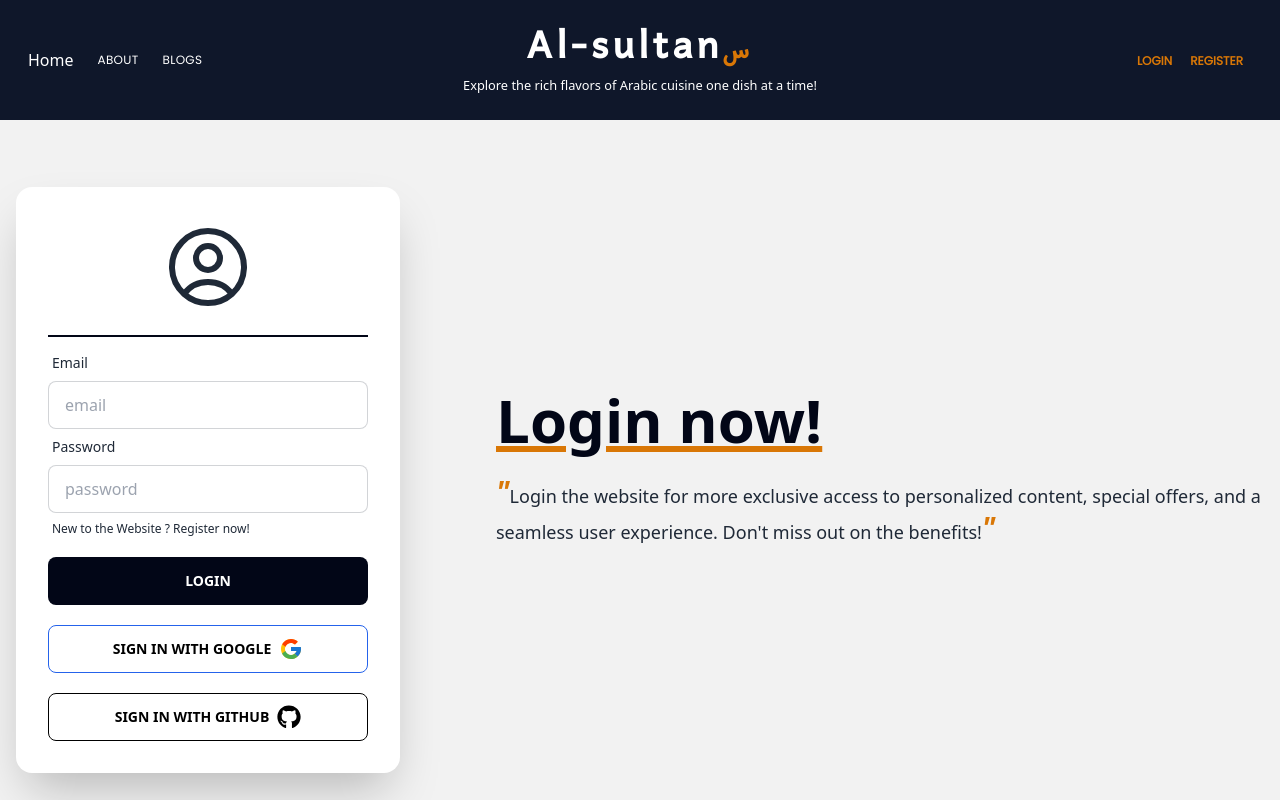
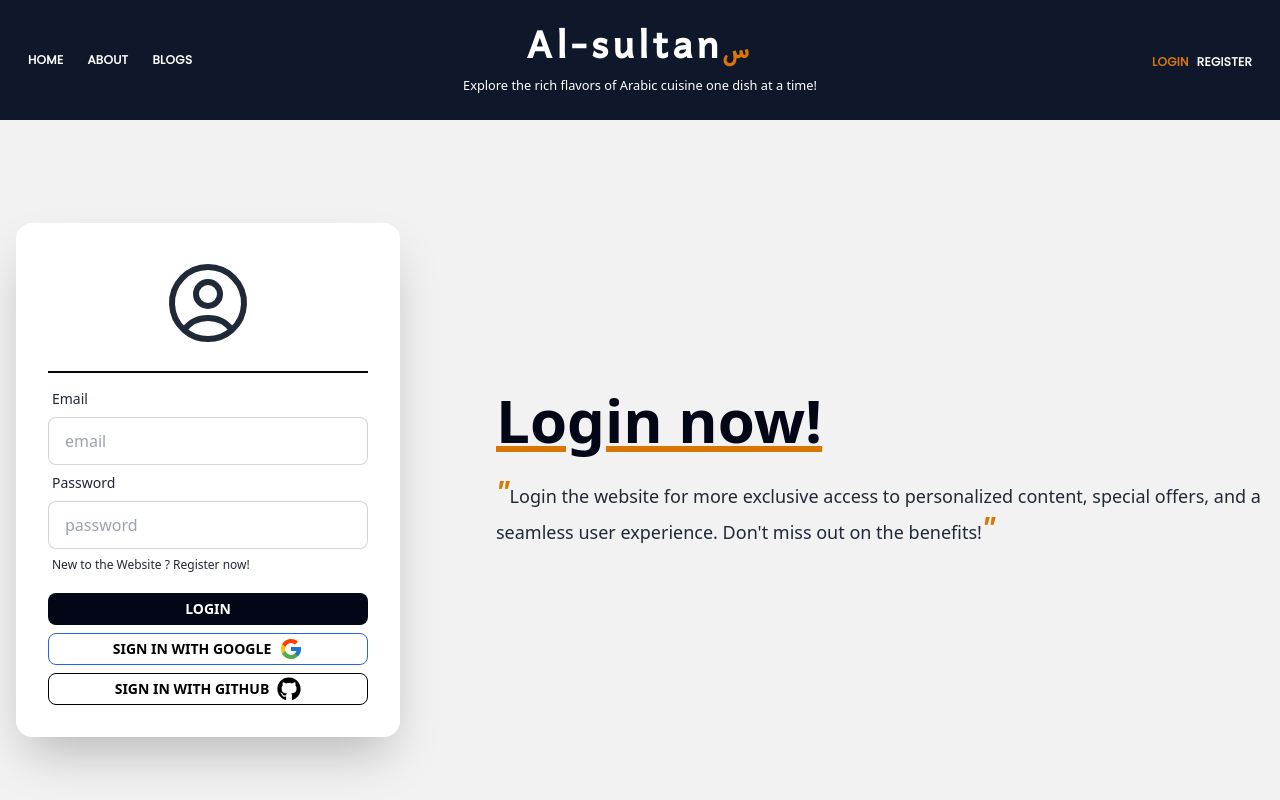
Before and after one commit to Irfanulamin/Al-Sultan-Client, a React (Vite) app: page /login in a window 1280 px wide. Shown: the top 800 px of the page. Built offline with nearby package versions, Linux system fonts and the light colour scheme; no server answers.

Commit message:
loader has been added , private route issue fixed and some styles

```diff
--- /dev/null
+++ b/src/components/pages/About.jsx
@@ -0,0 +1,7 @@
+import React from "react";
+
+const About = () => {
+  return <div></div>;
+};
+
+export default About;
--- a/src/components/pages/Home.jsx
+++ b/src/components/pages/Home.jsx
@@ -4,6 +4,18 @@ import ChefsSection from "./ChefsSection";
 
 const Home = () => {
   const [chefsData, setChefsData] = useState([]);
+  const [value, setValue] = useState(20);
+  console.log(chefsData);
+
+  useEffect(() => {
+    const interval = setInterval(() => {
+      setValue((value) => value + 10);
+    }, 100);
+
+    return () => {
+      clearInterval(interval);
+    };
+  }, []);
 
   useEffect(() => {
     fetch("http://localhost:5000/chefs")
@@ -11,12 +23,21 @@ const Home = () => {
       .then((data) => setChefsData(data));
   }, []);
 
-  console.log(chefsData);
-
   return (
     <div>
       <Carousel></Carousel>
-      <ChefsSection chefsData={chefsData}></ChefsSection>
+      {chefsData.length === 0 && (
+        <div className="flex justify-center items-center p-72">
+          <progress
+            id="my-progress"
+            className="radial-progress text-amber-600"
+            style={{ "--value": value }}
+          />
+        </div>
+      )}
+      {chefsData.length !== 0 && (
+        <ChefsSection chefsData={chefsData}></ChefsSection>
+      )}
     </div>
   );
 };
--- a/src/components/pages/Login.jsx
+++ b/src/components/pages/Login.jsx
@@ -1,6 +1,6 @@
 import React, { useContext, useState } from "react";
 import { UserCircleIcon } from "@heroicons/react/24/outline";
-import { Link, useNavigate } from "react-router-dom";
+import { Link, useLocation, useNavigate } from "react-router-dom";
 import { AuthContext } from "../../provider/AuthProvider";
 import { FcGoogle } from "react-icons/fc";
 import { FaGithub } from "react-icons/fa";
@@ -9,8 +9,9 @@ const Login = () => {
   const [error, setError] = useState("");
   const { signIn, signInWithGoogle, signInWithGithub } =
     useContext(AuthContext);
-
   const navigate = useNavigate();
+  const location = useLocation();
+  const from = location?.state?.from?.pathname || "/";
 
   const handleLogin = (event) => {
     event.preventDefault();
@@ -40,7 +41,7 @@ const Login = () => {
       .then((res) => {
         const user = res.user;
         console.log(user);
-        navigate("/");
+        navigate(from, { replace: true });
       })
       .catch((err) => setError(err.message));
   };
@@ -50,7 +51,7 @@ const Login = () => {
       .then((res) => {
         const user = res.user;
         console.log(user);
-        navigate("/");
+        navigate(from, { replace: true });
       })
       .catch((err) => setError(err.message));
   };
@@ -100,12 +101,12 @@ const Login = () => {
                 id="password"
               />
               <label className="label">
-                <a href="#" className="label-text-alt link link-hover">
-                  New to the Website ?{" "}
+                <div className="label-text-alt link link-hover">
+                  <span>New to the Website ? </span>
                   <span>
                     <Link to="/register">Register now!</Link>
                   </span>
-                </a>
+                </div>
               </label>
             </div>
             {error && (
@@ -114,15 +115,15 @@ const Login = () => {
             <div className="form-control mt-3">
               <button
                 type="submit"
-                className="btn  hover:bg-amber-600 bg-slate-950 border-0"
+                className="btn btn-sm  hover:bg-amber-600 bg-slate-950 border-0"
               >
                 Login
               </button>
             </div>
           </form>
-          <div className="form-control mt-3">
+          <div className="form-control">
             <div
-              className="flex justify-center items-center btn btn-outline gap-x-2 hover:border-none text-black hover:text-black border-blue-600 hover:bg-amber-500"
+              className="flex justify-center items-center btn btn-sm  btn-outline gap-x-2 hover:border-none text-black hover:text-black border-blue-600 hover:bg-amber-500"
               onClick={handleGoogleSignIn}
             >
               <div>
@@ -133,9 +134,9 @@ const Login = () => {
               </div>
             </div>
           </div>
-          <div className="form-control mt-3">
+          <div className="form-control">
             <div
-              className="flex justify-center items-center btn btn-outline gap-x-2 hover:border-none text-black hover:text-black border-black hover:bg-amber-500"
+              className="flex justify-center items-center btn btn-sm btn-outline gap-x-2 hover:border-none text-black hover:text-black border-black hover:bg-amber-500"
               onClick={handleGitHubSignIn}
             >
               <div>
--- a/src/components/shared/Header.jsx
+++ b/src/components/shared/Header.jsx
@@ -5,7 +5,6 @@ import { AuthContext } from "../../provider/AuthProvider";
 const Header = () => {
   const { user, logOut } = useContext(AuthContext);
   const [hovered, setHovered] = useState(false);
-  console.log(user);
 
   const handleLogOut = () => {
     logOut()
@@ -26,29 +25,33 @@ const Header = () => {
 
   return (
     <>
-      <div className="navbar py-6  bg-slate-900 px-7 flex gap-y-10 flex-col items-center justify-center md:flex-row lg:flex-row">
+      <div className="navbar py-6  bg-slate-900 px-7 flex gap-y-10 flex-col items-center justify-center md:flex-row lg:flex-row ">
         <div className="navbar-start">
           <div className="flex  items-center justify-center  gap-x-6">
             <NavLink
               className={({ isActive }) =>
-                isActive ? "text-amber-600" : "text-white"
+                isActive ? "is_active" : "not_active"
               }
               to="/"
             >
               Home
             </NavLink>
-            <Link
-              className="uppercase text-xs font-normal primary_text tracking-wide text-white"
+            <NavLink
+              className={({ isActive }) =>
+                isActive ? "is_active" : "not_active"
+              }
               to="/about"
             >
               About
-            </Link>
-            <Link
-              className="uppercase text-xs font-normal primary_text  tracking-wide text-white"
+            </NavLink>
+            <NavLink
+              className={({ isActive }) =>
+                isActive ? "is_active" : "not_active"
+              }
               to="/blogs"
             >
               Blogs
-            </Link>
+            </NavLink>
           </div>
         </div>
         <div className="navbar-center">
@@ -95,33 +98,37 @@ const Header = () => {
           )}
 
           {!user && (
-            <div>
-              <Link
+            <div className="mr-2">
+              <NavLink
                 to="/login"
-                className="primary_text btn btn-ghost btn-xs text-amber-600 hover:bg-transparent"
+                className={({ isActive }) =>
+                  isActive ? "is_active" : "not_active"
+                }
               >
                 Login
-              </Link>
+              </NavLink>
             </div>
           )}
           {!user && (
             <div>
-              <Link
+              <NavLink
                 to="/register"
-                className="primary_text btn btn-ghost btn-xs text-amber-600 hover:bg-transparent"
+                className={({ isActive }) =>
+                  isActive ? "is_active" : "not_active"
+                }
               >
                 Register
-              </Link>
+              </NavLink>
             </div>
           )}
           {user && (
             <div onClick={handleLogOut}>
-              <Link
+              <button
                 to="/login"
                 className="primary_text btn btn-ghost btn-xs text-amber-600 hover:bg-transparent"
               >
                 LogOut
-              </Link>
+              </button>
             </div>
           )}
         </div>
--- a/src/index.css
+++ b/src/index.css
@@ -1,5 +1,11 @@
 @tailwind base;
 @tailwind components;
+.is_active {
+  @apply uppercase text-xs font-bold primary_text tracking-wide text-amber-600;
+}
+.not_active {
+  @apply uppercase text-xs font-bold primary_text tracking-wide text-white;
+}
 @tailwind utilities;
 
 .logo_font {
@@ -13,11 +19,3 @@
 .page_screen {
   min-height: 90vh;
 }
-
-.is_active {
-  @apply uppercase text-xs font-normal primary_text tracking-wide text-amber-600;
-}
-
-.not_active {
-  @apply uppercase text-xs font-normal primary_text tracking-wide text-white;
-}
--- a/src/main.jsx
+++ b/src/main.jsx
@@ -9,6 +9,8 @@ import Register from "./components/pages/Register";
 import AuthProvider from "./provider/AuthProvider";
 import ChefRecipes from "./components/pages/ChefRecipes";
 import ErrorPage from "./components/pages/ErrorPage";
+import About from "./components/pages/About";
+import PrivateRoute from "./routes/PrivateRoute";
 
 const router = createBrowserRouter([
   {
@@ -25,12 +27,20 @@ const router = createBrowserRouter([
         element: <Login></Login>,
       },
       {
+        path: "/about",
+        element: <About></About>,
+      },
+      {
         path: "/register",
         element: <Register></Register>,
       },
       {
         path: "/chefs/:id",
-        element: <ChefRecipes></ChefRecipes>,
+        element: (
+          <PrivateRoute>
+            <ChefRecipes></ChefRecipes>
+          </PrivateRoute>
+        ),
         loader: ({ params }) =>
           fetch(`http://localhost:5000/chefs/${params.id}`),
       },
--- a/src/routes/PrivateRoute.jsx
+++ b/src/routes/PrivateRoute.jsx
@@ -1,4 +1,4 @@
-import React, { useContext } from "react";
+import React, { useContext, useEffect, useState } from "react";
 import { AuthContext } from "../provider/AuthProvider";
 import { Navigate, useLocation } from "react-router-dom";
 
@@ -6,11 +6,27 @@ const PrivateRoute = ({ children }) => {
   const { user, loading } = useContext(AuthContext);
   const location = useLocation();
 
+  const [value, setValue] = useState(20);
+
+  useEffect(() => {
+    const interval = setInterval(() => {
+      setValue((value) => value + 10);
+    }, 100);
+
+    return () => {
+      clearInterval(interval);
+    };
+  }, []);
+
   if (loading) {
     return (
       <>
-        <div className="flex justify-center items-center absolute inset-y-48 inset-x-24">
-          <progress className="progress w-56 "></progress>
+        <div className="flex justify-center items-center p-72">
+          <progress
+            id="my-progress"
+            className="radial-progress text-amber-600"
+            style={{ "--value": value }}
+          />
         </div>
       </>
     );
@@ -21,9 +37,6 @@ const PrivateRoute = ({ children }) => {
   }
 
   return <Navigate to="/login" state={{ from: location }} replace></Navigate>;
-
-  // const from = location.state.from.pathname || "/" ;
-  // Navigate(from,{replace: true})
 };
 
 export default PrivateRoute;
```
Also changed, not shown: src/components/pages/Register.jsx (+7 -7 lines).
